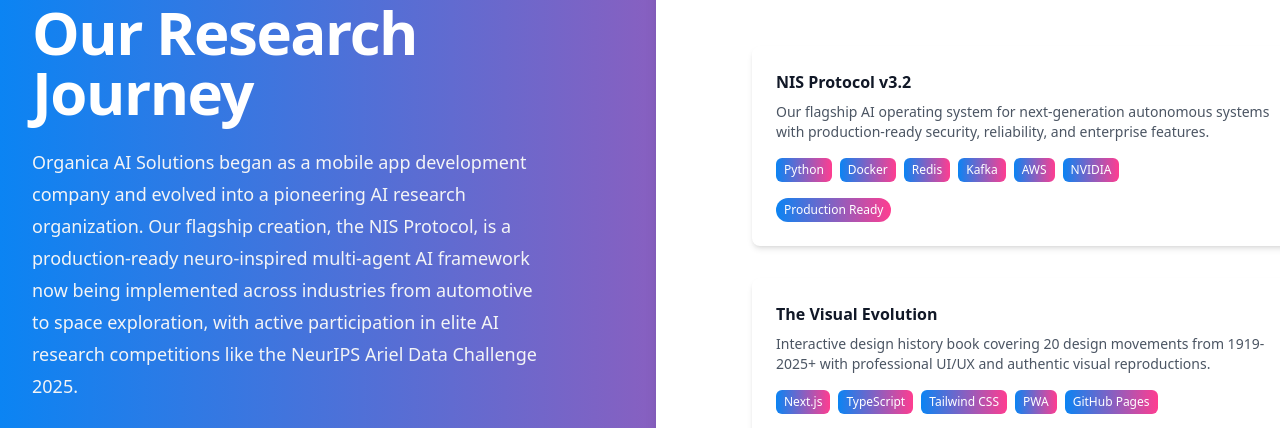
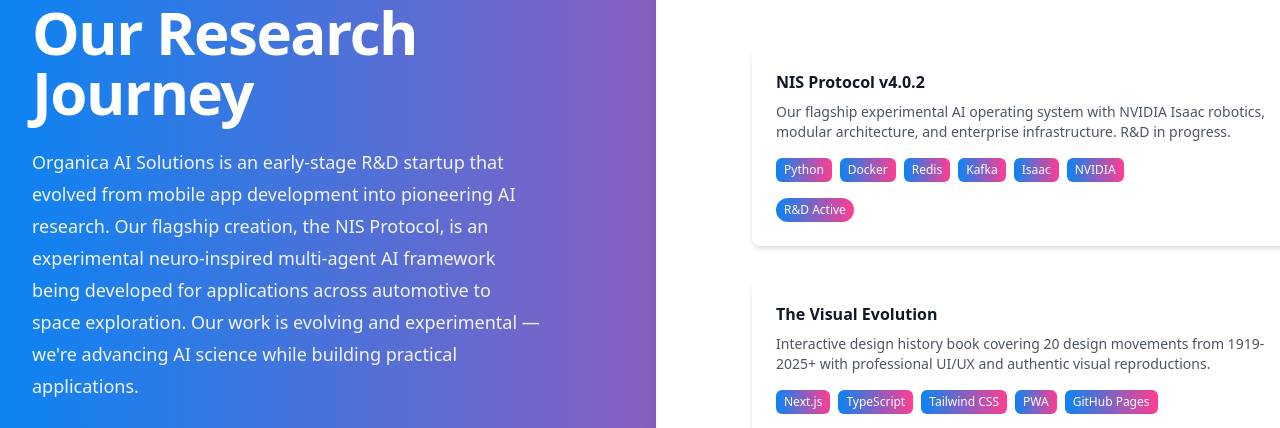
Before and after one commit to Organica-Ai-Solutions/OrganicaAISolutions, a React (Vite) app: page /about in a window 1280 px wide. Shown: the part 274-702 px from the top of the page. Built offline with nearby package versions, Linux system fonts and the light colour scheme; no server answers.

Commit message:
fix: Update all remaining v3.2 references to v4.0.2
- Updated About.jsx: stats, projects, milestones, hero text
- Updated NISProtocol.jsx research notice
- Added NeuroLinux & NIS Hub to timeline
- Changed 'Production Ready' to 'R&D Active'
- Updated hero text with R&D startup messaging

```diff
--- a/src/pages/About.jsx
+++ b/src/pages/About.jsx
@@ -13,17 +13,17 @@
 
 const stats = [
   { name: 'Research Areas', value: '7' },
-  { name: 'Industry Implementations', value: '5' },
-  { name: 'Working API Endpoints', value: '32' },
+  { name: 'Industry Implementations', value: '6' },
+  { name: 'Modular API Routes', value: '23+' },
   { name: 'GitHub Repositories', value: '33' },
 ]
 
 const projects = [
   {
-    name: 'NIS Protocol v3.2',
-    description: 'Our flagship AI operating system for next-generation autonomous systems with production-ready security, reliability, and enterprise features.',
-    status: 'Production Ready',
-    tech: ['Python', 'Docker', 'Redis', 'Kafka', 'AWS', 'NVIDIA']
+    name: 'NIS Protocol v4.0.2',
+    description: 'Our flagship experimental AI operating system with NVIDIA Isaac robotics, modular architecture, and enterprise infrastructure. R&D in progress.',
+    status: 'R&D Active',
+    tech: ['Python', 'Docker', 'Redis', 'Kafka', 'Isaac', 'NVIDIA']
   },
   {
     name: 'The Visual Evolution',
@@ -94,8 +94,13 @@
   },
   {
     date: '2024 Q4',
-    title: 'NIS Protocol v3.2',
-    description: 'Released production-ready version with enhanced security, reliability, and enterprise features.',
+    title: 'NIS Protocol v4.0',
+    description: 'Major release with NVIDIA Isaac robotics, modular architecture, and Kafka/Redis infrastructure.',
+  },
+  {
+    date: '2025',
+    title: 'NeuroLinux & NIS Hub',
+    description: 'Launched AI-powered Linux distribution and central management platform for distributed NIS deployments.',
   }
 ]
 
@@ -134,10 +139,10 @@
                   Our Research Journey
                 </h1>
                 <p className="mt-6 text-lg leading-8 text-gray-100">
-                  Organica AI Solutions began as a mobile app development company and evolved into a pioneering AI research organization.
-                  Our flagship creation, the NIS Protocol, is a production-ready neuro-inspired multi-agent AI framework
-                  now being implemented across industries from automotive to space exploration, with active participation in elite
-                  AI research competitions like the NeurIPS Ariel Data Challenge 2025.
+                  Organica AI Solutions is an early-stage R&D startup that evolved from mobile app development into pioneering AI research.
+                  Our flagship creation, the NIS Protocol, is an experimental neuro-inspired multi-agent AI framework
+                  being developed for applications across automotive to space exploration. Our work is evolving and experimental —
+                  we're advancing AI science while building practical applications.
                 </p>
                 <div className="mt-10 flex items-center gap-x-6">
                   <Link
--- a/src/pages/NISProtocol.jsx
+++ b/src/pages/NISProtocol.jsx
@@ -36,7 +36,7 @@
           </p>
           <div className="bg-blue-50 border-l-4 border-blue-500 p-4">
             <p className="text-sm text-blue-800">
-              <strong>Research Notice:</strong> NIS Protocol v3.2.1 is production-ready but represents ongoing research.
+              <strong>⚠️ R&D Notice:</strong> NIS Protocol v4.0.2 is experimental technology from an early-stage startup. Features may change.
               Some components may continue to evolve as our understanding advances.
             </p>
           </div>
```
